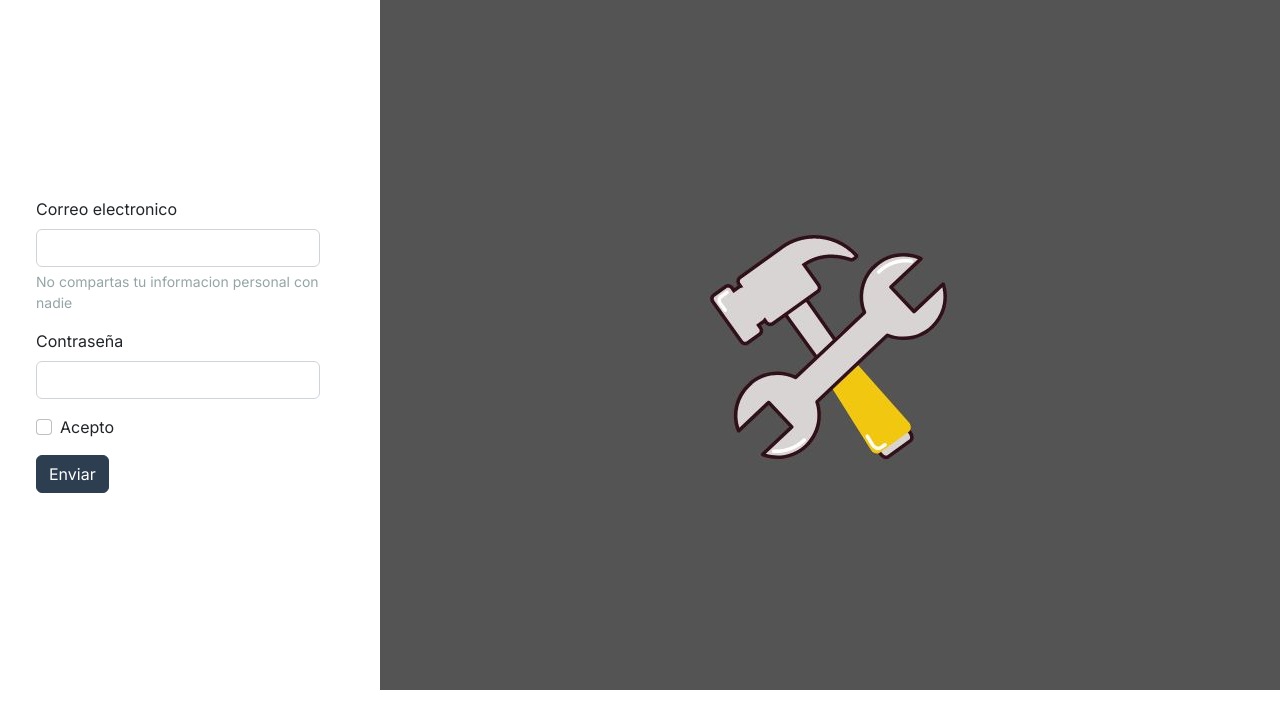
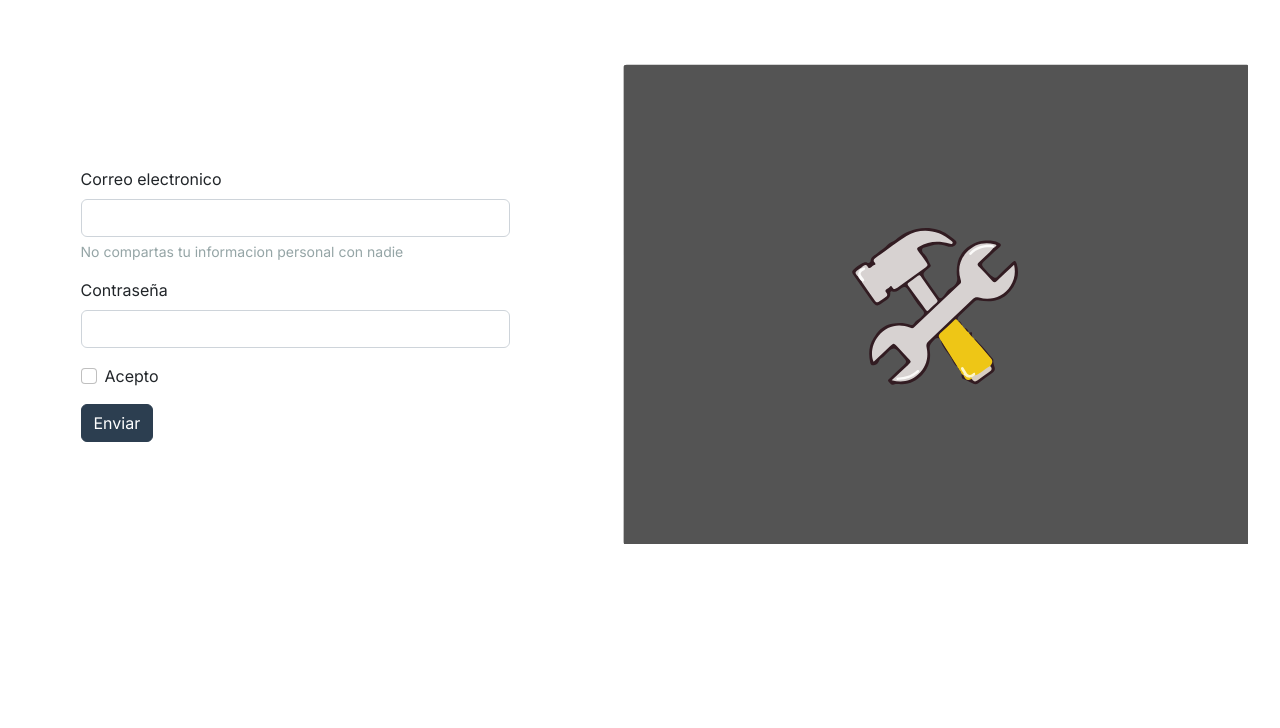
Before and after one commit to juancamilorivas/alamar, a Next.js app: page / in a window 1280 px wide. Shown: the top 728 px of the page. Built offline with nearby package versions, Linux system fonts and the light colour scheme.

Commit message:
firts time styles work well

```diff
--- a/app/page.js
+++ b/app/page.js
@@ -1,12 +1,12 @@
-import React from "react";
-import Image from "next/image";
-
 function page() {
   return (
-    <div className="row align-items-center ">
+    <div
+    className="d-flex align-items-center justify-content-around"
+    style={{ minHeight: '608px'}}
+    >
 
 
-      <div className="col p-5 align-items-center">
+      <div className="p-5" style={{ minWidth: '525px', maxWidth: '625px' }}>
         <form>
           <div className="mb-3">
             <label htmlFor="exampleInputEmail1" className="form-label">
@@ -50,14 +50,16 @@ function page() {
 
 
 
-      <div className="col">
 
-        <div>
-        <img src="banner-test.jpg" alt="Banner"  height={690}
-            width={900}/>
-        </div>
+      <img
+            src="banner-test.svg"
+            alt="Banner"
+            className="img-fluid "
+            style={{ maxHeight: '590px',  maxWidth: '900px', minWidth: '525px', maxWidth: '625px' }}
+           />
 
-      </div>
+
+
 
 
 
```
Also changed, not shown: public/banner-mobile.png (added), public/banner-test.svg (added).
